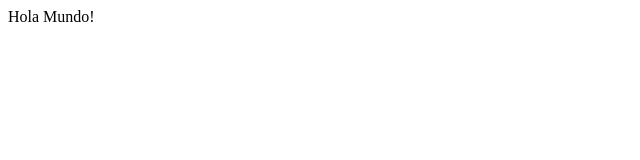
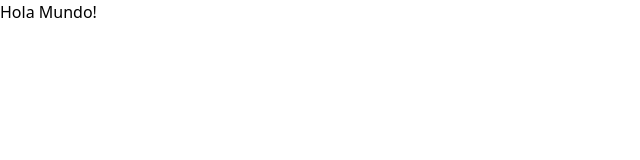
Before and after one commit to juanwmedia/jamstack-demo, a Nuxt app: page / in a window 1280 px wide. Shown: the top 160 px of the page, without its empty margins (0-640 px from the left). Built offline with nearby package versions, Linux system fonts and the light colour scheme.

Commit message:
Install Tailwind CSS

```diff
--- /dev/null
+++ b/nuxt.config.js
@@ -0,0 +1,6 @@
+export default {
+  buildModules: [
+    // Doc: https://github.com/nuxt-community/nuxt-tailwindcss
+    "@nuxtjs/tailwindcss",
+  ],
+};
--- a/package.json
+++ b/package.json
@@ -6,7 +6,9 @@
     "generate": "nuxt generate",
     "start": "nuxt start"
   },
-  "dependencies": {
-    "nuxt": "^2.15.4"
+  "devDependencies": {
+    "nuxt": "^2.15.4",
+    "@nuxtjs/tailwindcss": "^4.0.3",
+    "postcss": "^8.2.9"
   }
 }
--- /dev/null
+++ b/tailwind.config.js
@@ -0,0 +1,11 @@
+module.exports = {
+  purge: [],
+  darkMode: false, // or 'media' or 'class'
+  theme: {
+    extend: {},
+  },
+  variants: {
+    extend: {},
+  },
+  plugins: [],
+}
```
Also changed, not shown: 1 other file (tests, documents, lock files or other folders).
